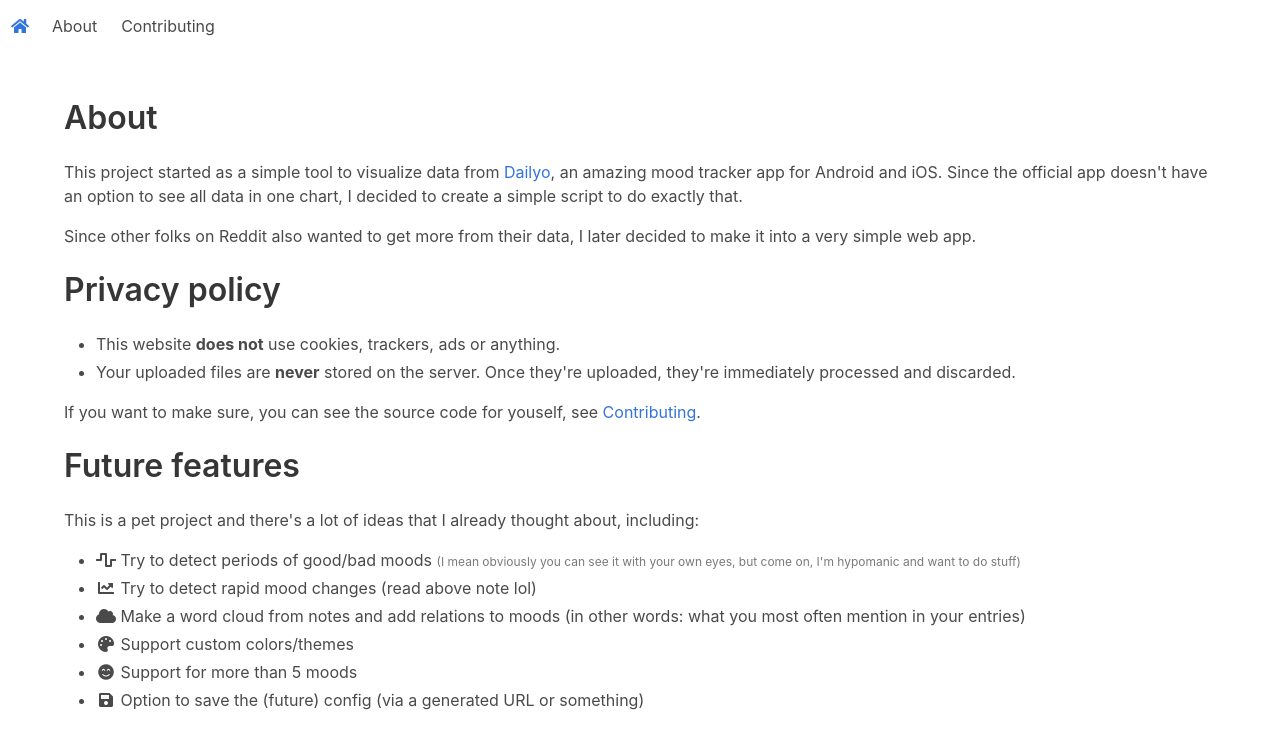
After one commit to staticf0x/daylio-stats, a Django app: page /about/ in a window 1280 px wide. The commit adds this page. Shown: the top 749 px of the page. Run offline with Django 3.2, Linux system fonts and the light colour scheme.

Commit message:
Add url namespace and about and contributing pages

```diff
--- a/dailyostats/urls.py
+++ b/dailyostats/urls.py
@@ -17,6 +17,6 @@ from django.contrib import admin
 from django.urls import path, include
 
 urlpatterns = [
-    path('', include('ds.urls')),
+    path('', include('ds.urls', namespace='ds')),
     path('admin/', admin.site.urls),
 ]
--- /dev/null
+++ b/ds/templates/ds/about.html
@@ -0,0 +1,71 @@
+{% extends 'ds/base.html' %}
+
+{% block content %}
+
+<h1 class="title">About</h1>
+
+<div class="content">
+    <p>
+        This project started as a simple tool to visualize data from <a href="https://daylio.webflow.io/" target="_blank">Dailyo</a>, an amazing mood tracker app for Android and iOS.
+
+        Since the official app doesn't have an option to see all data in one chart, I decided to create a simple script to do exactly that.
+    </p>
+
+    <p>
+        Since other folks on Reddit also wanted to get more from their data, I later decided to make it into a very simple web app.
+    </p>
+</div>
+
+<h2 class="title">Privacy policy</h2>
+
+<div class="content">
+    <ul>
+        <li>
+            This website <span class="has-text-weight-bold">does not</span> use cookies, trackers, ads or anything.
+        </li>
+        <li>
+            Your uploaded files are <span class="has-text-weight-bold">never</span> stored on the server. Once they're uploaded, they're immediately processed and discarded.
+        </li>
+    </ul>
+
+    <p>
+        If you want to make sure, you can see the source code for youself, see <a href="{% url 'ds:contributing' %}">Contributing</a>.
+    </p>
+</div>
+
+<h2 class="title">Future features</h2>
+
+<div class="content">
+    <p>
+        This is a pet project and there's a lot of ideas that I already thought about, including:
+    </p>
+
+    <ul>
+        <li>
+            <i class="fas fa-fw fa-wave-square"></i>
+            Try to detect periods of good/bad moods <span class="has-text-grey is-size-7">(I mean obviously you can see it with your own eyes, but come on, I'm hypomanic and want to do stuff)</span>
+        </li>
+        <li>
+            <i class="fas fa-fw fa-chart-line"></i>
+            Try to detect rapid mood changes (read above note lol)
+        </li>
+        <li>
+            <i class="fas fa-fw fa-cloud"></i>
+            Make a word cloud from notes and add relations to moods (in other words: what you most often mention in your entries)
+        </li>
+        <li>
+            <i class="fas fa-fw fa-palette"></i>
+            Support custom colors/themes
+        </li>
+        <li>
+            <i class="fas fa-fw fa-smile-beam"></i>
+            Support for more than 5 moods
+        </li>
+        <li>
+            <i class="fas fa-fw fa-save"></i>
+            Option to save the (future) config (via a generated URL or something)
+        </li>
+    </ul>
+</div>
+
+{% endblock content %}
--- a/ds/templates/ds/base.html
+++ b/ds/templates/ds/base.html
@@ -13,13 +13,15 @@
     <link rel="stylesheet" href="{% static 'css/fontawesome.min.css' %}">
 
     <!-- JS -->
+    <script type="text/javascript" src="{% static 'js/jquery-3.5.1.min.js' %}"></script>
+    <script type="text/javascript" src="{% static 'js/ds.js' %}"></script>
 </head>
 
 <body>
     <nav class="navbar" role="navigation" aria-label="main navigation">
         <div class="navbar-brand">
             <!-- TODO: Add some icon or something -->
-            <a class="navbar-item" href="{% url 'index' %}">
+            <a class="navbar-item" href="{% url 'ds:index' %}">
                 <span class="icon">
                     <i class="fas fa-home"></i>
                 </span>
@@ -35,8 +37,12 @@
 
         <div id="main-nav" class="navbar-menu">
             <div class="navbar-start">
-                <a href="{% url 'index' %}" class="navbar-item">
-                    yoyoyo
+                <a href="{% url 'ds:about' %}" class="navbar-item">
+                    About
+                </a>
+
+                <a href="{% url 'ds:contributing' %}" class="navbar-item">
+                    Contributing
                 </a>
             </div>
         </div>
@@ -44,9 +50,7 @@
 
     <div class="section">
         <div class="container">
-            <h1 class="title">Hello World</h1>
             {% block content %}
-
             {% endblock content %}
         </div>
     </div>
--- a/ds/urls.py
+++ b/ds/urls.py
@@ -6,6 +6,10 @@ URL config for the ds (main) app
 from django.urls import path
 from ds import views
 
+app_name = 'ds'
+
 urlpatterns = [
     path('', views.index, name='index'),
+    path('about/', views.about, name='about'),
+    path('contributing/', views.contributing, name='contributing'),
 ]
--- a/ds/views.py
+++ b/ds/views.py
@@ -3,6 +3,26 @@ import ds.lib
 
 
 def index(request):
+    """
+    Main landing page
+    """
+
     cont = {}
 
     return render(request, 'ds/index.html', cont)
+
+
+def about(request):
+    """
+    About page with info about the project
+    """
+
+    return render(request, 'ds/about.html', {})
+
+
+def contributing(request):
+    """
+    Info about contributing to the project
+    """
+
+    return render(request, 'ds/contributing.html', {})
```
Also changed, not shown: ds/templates/ds/contributing.html (added, +22 -0 lines), ds/templates/ds/index.html (+15 -2 lines).
